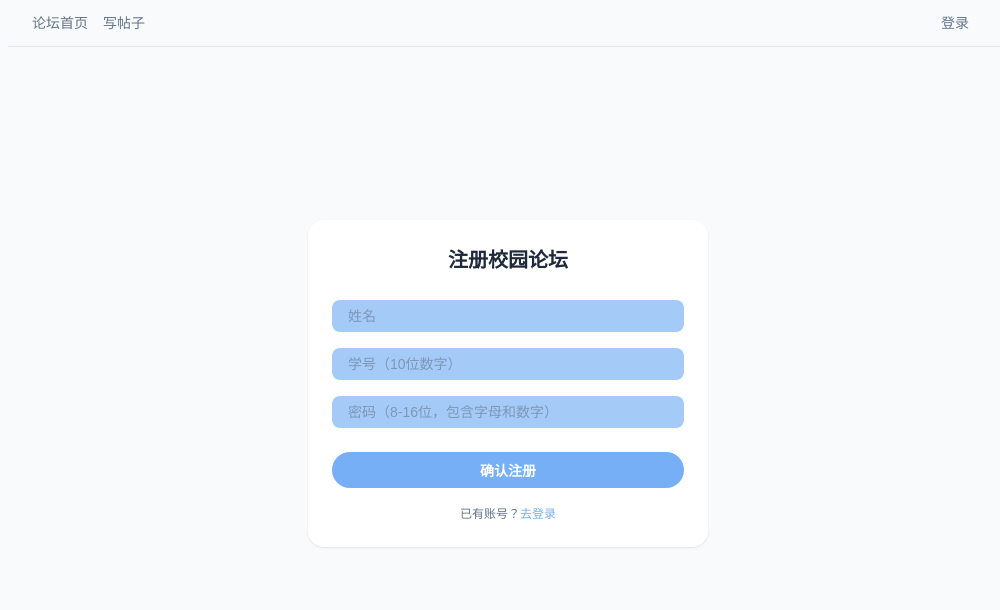
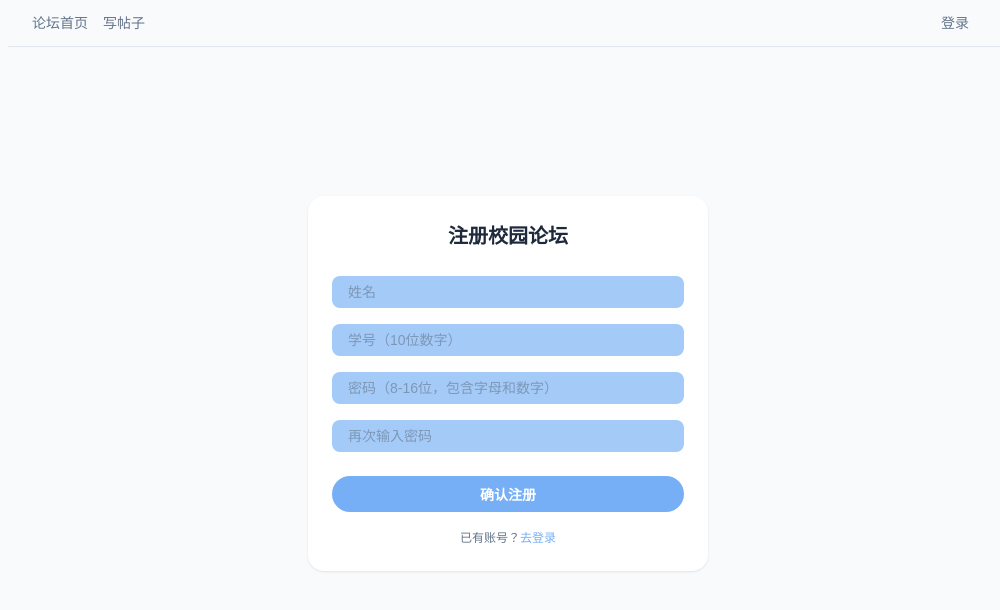
Before and after one commit to Aolith/forum-project, a Vue app: page /Register in a window 1280 px wide. Shown: the top 610 px of the page, without its empty margins (132-1132 px from the left). Built offline with nearby package versions, Linux system fonts and the light colour scheme.

Commit message:
feat: 添加确认密码校验及表单非空验证

```diff
--- a/src/views/Register.vue
+++ b/src/views/Register.vue
@@ -8,6 +8,7 @@ const userStore = useUserStore()
 const nameId = ref("")
 const snoId = ref("")
 const numId = ref("")
+const confirmPassword = ref("")
 
 // 正则
 function validateSno(s) {
@@ -24,12 +25,20 @@ function goLogin() {
 }
 
 async function handleRegister() {
+  if (!nameId.value || !snoId.value || !numId.value || !confirmPassword.value) {
+    alert("所有字段都不能为空!")
+    return
+  }
   if (!validateSno(snoId.value)) {
     alert("学号必须是10位数字")
     return
   }
   if (!validatePassword(numId.value)) {
     alert("密码必须包含字母和数字,长度8-16位")
+    return
+  }
+  if (numId.value !== confirmPassword.value) {
+    alert("两次输入的密码不一致")
     return
   }
   // 验证完成添加新用户
@@ -54,6 +63,13 @@ async function handleRegister() {
           v-model="numId"
           type="password"
           placeholder="密码（8-16位，包含字母和数字）"
+          class="auth-input"
+          autocomplete="new-password"
+        />
+        <input
+          v-model="confirmPassword"
+          type="password"
+          placeholder="再次输入密码"
           class="auth-input"
           autocomplete="new-password"
         />
```
